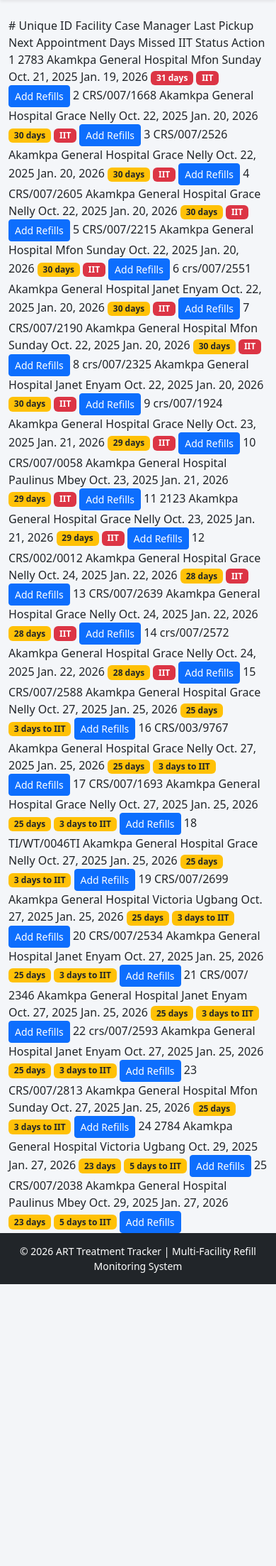
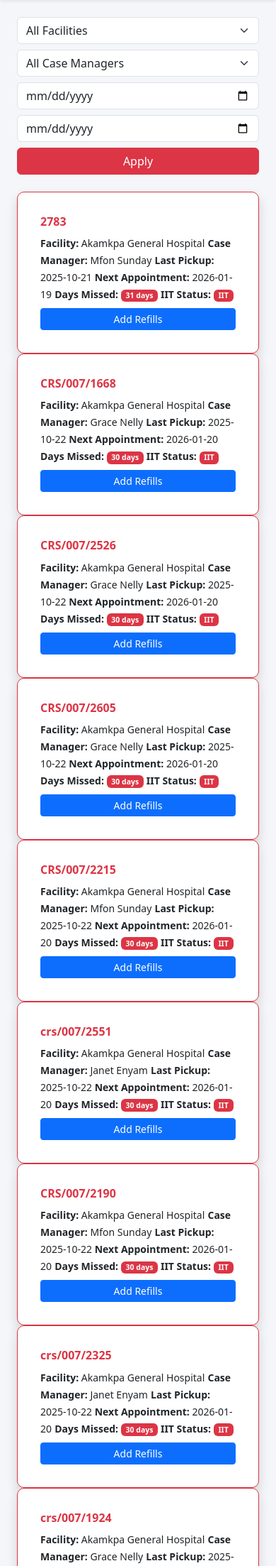
Before and after one commit to sparklweb1988/TreatmentTracker, a Django app: page /missed-refills/ in a window 390 px wide. Shown: the part 56-2262 px from the top of the page at 71% size. Before the commit the page ends 1865 px from the top, so only its background shows below. Run offline with Django 5.2, Linux system fonts and the light colour scheme; data comes from the database, SQL or seed files in the repository.

Commit message:
Update missed_refills.html

```diff
--- a/templates/missed_refills.html
+++ b/templates/missed_refills.html
@@ -1,7 +1,136 @@
 {% extends 'base.html' %}
 {% block content %}
 
-<thead class="table-danger">
+<style>
+  .overdue { background-color: #f8d7da !important; }
+  .iit-approaching { background-color: #fff3cd !important; }
+  .cards-container { display: flex; flex-direction: column; gap: 1rem; }
+  .refill-card { padding: 1rem; border-radius: 10px; }
+</style>
+
+<div class="container mt-4">
+
+<!-- ================= FILTERS ================= -->
+<form method="get" class="mb-4 row g-2 align-items-center">
+  <div class="col-12 col-md-3">
+    <select name="facility" onchange="this.form.submit()" class="form-select">
+      <option value="">All Facilities</option>
+      {% for facility in facilities %}
+        <option value="{{ facility.id }}"
+          {% if facility.id|stringformat:"s" == selected_facility %} selected {% endif %}>
+          {{ facility.name }}
+        </option>
+      {% endfor %}
+    </select>
+  </div>
+
+  <div class="col-12 col-md-3">
+    <select name="case_manager" onchange="this.form.submit()" class="form-select">
+      <option value="">All Case Managers</option>
+      {% for manager in case_managers %}
+        <option value="{{ manager }}"
+          {% if manager == selected_case_manager %} selected {% endif %}>
+          {{ manager }}
+        </option>
+      {% endfor %}
+    </select>
+  </div>
+
+  <div class="col-12 col-md-2">
+    <input type="date" name="start_date" value="{{ selected_start_date }}" class="form-control">
+  </div>
+
+  <div class="col-12 col-md-2">
+    <input type="date" name="end_date" value="{{ selected_end_date }}" class="form-control">
+  </div>
+
+  <div class="col-12 col-md-2">
+    <button type="submit" class="btn btn-danger w-100">Apply</button>
+  </div>
+</form>
+
+<!-- ================= MOBILE VIEW ================= -->
+<div class="d-block d-md-none cards-container">
+
+  {% for refill in page_obj %}
+  <div class="card refill-card shadow
+      {% if refill.days_missed >= 28 %}border-danger
+      {% elif refill.days_missed > 7 %}border-warning
+      {% else %}border-secondary{% endif %}">
+
+      <div class="card-body">
+
+        <h6 class="fw-bold text-danger">
+          {{ refill.unique_id }}
+        </h6>
+
+        <small><strong>Facility:</strong> {{ refill.facility.name }}</small>
+        <small><strong>Case Manager:</strong> {{ refill.case_manager|default:"Not Assigned" }}</small>
+
+        <small>
+          <strong>Last Pickup:</strong>
+          {% if refill.last_pickup_date %}
+            {{ refill.last_pickup_date|date:"Y-m-d" }}
+          {% else %}
+            <span class="text-danger">Never Picked</span>
+          {% endif %}
+        </small>
+
+        <small><strong>Next Appointment:</strong> {{ refill.next_appointment|date:"Y-m-d" }}</small>
+
+        <small>
+          <strong>Days Missed:</strong>
+          <span class="
+            {% if refill.days_missed >= 28 %}
+              badge bg-danger
+            {% elif refill.days_missed > 7 %}
+              badge bg-warning text-dark
+            {% else %}
+              badge bg-secondary
+            {% endif %}
+          ">
+            {{ refill.days_missed }} days
+          </span>
+        </small>
+
+        <small>
+          <strong>IIT Status:</strong>
+          <span class="
+            {% if refill.iit_status == 'IIT' %}
+              badge bg-danger
+            {% elif 'days to IIT' in refill.iit_status %}
+              badge bg-warning text-dark
+            {% else %}
+              badge bg-secondary
+            {% endif %}
+          ">
+            {{ refill.iit_status }}
+          </span>
+        </small>
+
+        <div class="mt-2">
+          <a href="{% url 'refill_add_with_id' unique_id=refill.unique_id %}"
+             class="btn btn-primary btn-sm w-100">
+             Add Refills
+          </a>
+        </div>
+
+      </div>
+  </div>
+  {% empty %}
+    <div class="alert alert-success text-center">
+      No missed refills this month 🎉
+    </div>
+  {% endfor %}
+
+</div>
+
+<!-- ================= DESKTOP TABLE ================= -->
+<div class="d-none d-md-block">
+  <div class="card shadow">
+    <div class="card-body table-responsive">
+      <table class="table table-striped table-hover table-bordered align-middle">
+        <thead class="table-danger text-center">
           <tr>
             <th>#</th>
             <th>Unique ID</th>
@@ -14,27 +143,36 @@
             <th>Action</th>
           </tr>
         </thead>
+
         <tbody>
           {% for refill in page_obj %}
-    <tr>
+          <tr class="
+            {% if refill.days_missed >= 28 %}
+              overdue
+            {% elif refill.days_missed > 7 %}
+              iit-approaching
+            {% endif %}
+          ">
             <td>{{ forloop.counter }}</td>
-        <td class="fw-bold">{{ refill.unique_id }}</td>
+            <td class="fw-bold text-danger">{{ refill.unique_id }}</td>
             <td>{{ refill.facility.name }}</td>
             <td>{{ refill.case_manager|default:"Not Assigned" }}</td>
 
             <td>
               {% if refill.last_pickup_date %}
-                {{ refill.last_pickup_date }}
+                {{ refill.last_pickup_date|date:"Y-m-d" }}
               {% else %}
                 <span class="text-danger">Never Picked</span>
               {% endif %}
             </td>
 
-        <td>{{ refill.next_appointment }}</td>
+            <td class="fw-bold">
+              {{ refill.next_appointment|date:"Y-m-d" }}
+            </td>
 
-        <td>
+            <td class="text-center">
               <span class="
-                {% if refill.days_missed > 30 %}
+                {% if refill.days_missed >= 28 %}
                   badge bg-danger
                 {% elif refill.days_missed > 7 %}
                   badge bg-warning text-dark
@@ -46,11 +184,11 @@
               </span>
             </td>
 
-        <td>
+            <td class="text-center">
               <span class="
-                {% if refill.iit_status == "IIT" %}
+                {% if refill.iit_status == 'IIT' %}
                   badge bg-danger
-                {% elif "days to IIT" in refill.iit_status %}
+                {% elif 'days to IIT' in refill.iit_status %}
                   badge bg-warning text-dark
                 {% else %}
                   badge bg-secondary
@@ -60,11 +198,14 @@
               </span>
             </td>
 
-        <td>
+            <td class="text-center">
               <a href="{% url 'refill_add_with_id' unique_id=refill.unique_id %}"
-                class="btn btn-primary btn-sm">Add Refills</a>
+                 class="btn btn-primary btn-sm">
+                 Add Refills
+              </a>
             </td>
           </tr>
+
           {% empty %}
           <tr>
             <td colspan="9" class="text-center text-success">
@@ -74,4 +215,11 @@
           {% endfor %}
         </tbody>
 
+      </table>
+    </div>
+  </div>
+</div>
+
+</div>
+
 {% endblock content %}
```
Lines whose indentation alone changed are shown as unchanged.
